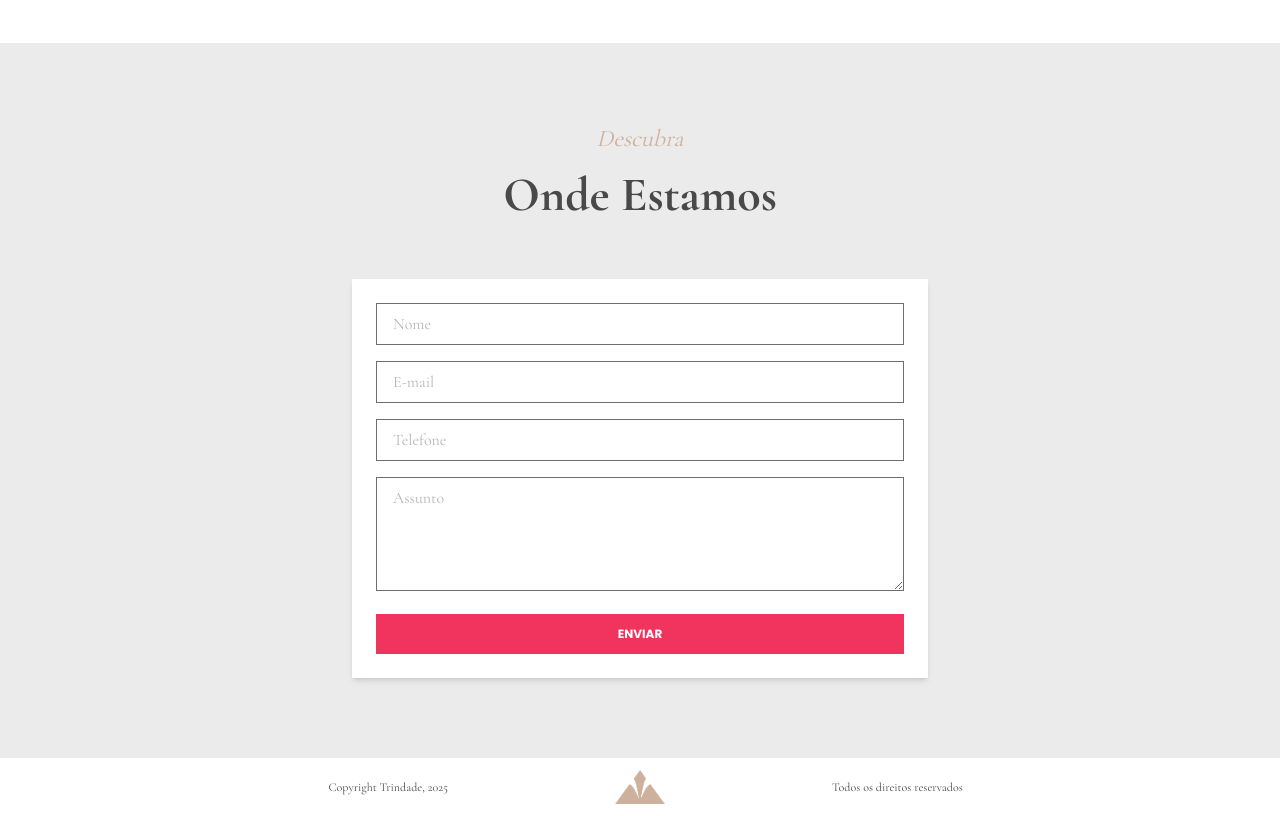
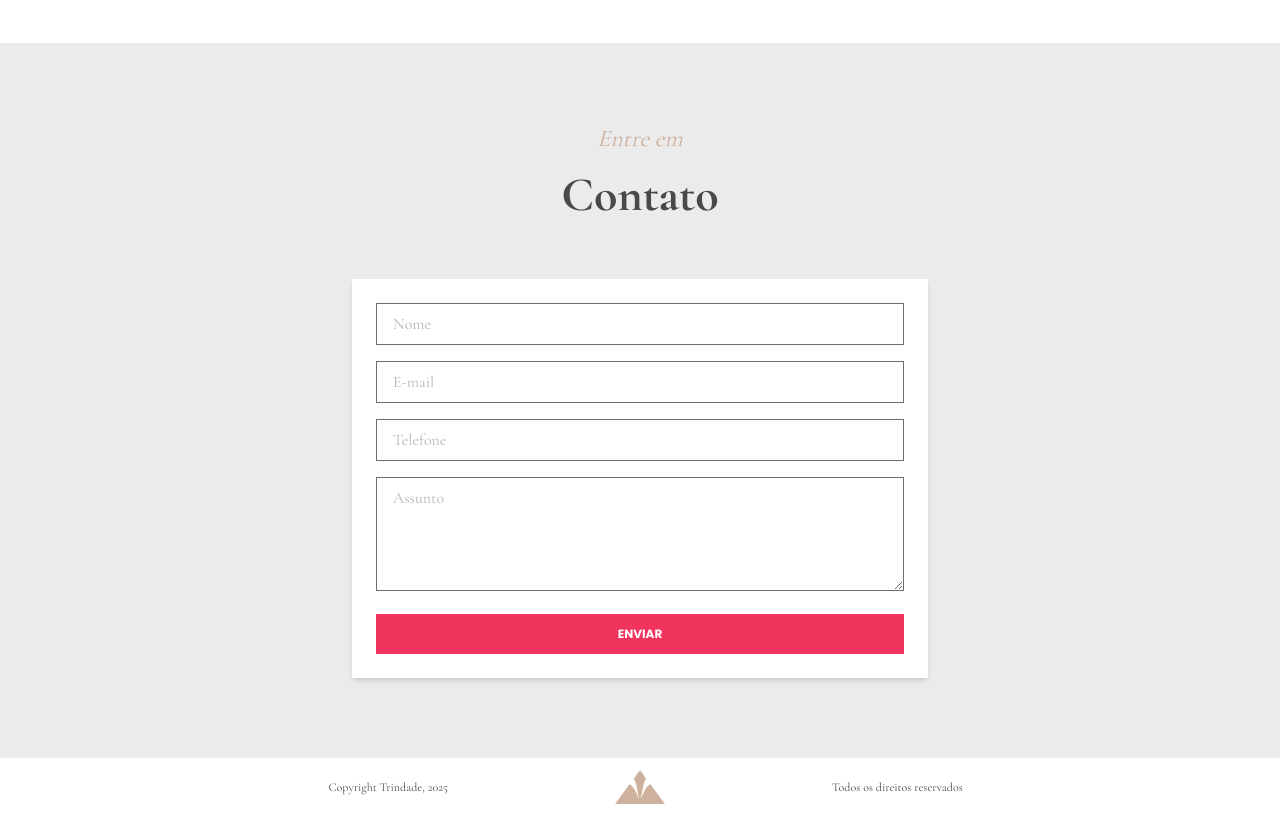
Before and after one commit to trindademasso/trindademasso.github.io, a Next.js app: page /trindade/ in a window 1280 px wide. Shown: the part 3660-4476 px from the top of the page. Built offline with nearby package versions, Linux system fonts and the light colour scheme.

Commit message:
Production

```diff
--- a/app/components/SectionFive.tsx
+++ b/app/components/SectionFive.tsx
@@ -7,10 +7,10 @@ export default function SectionFive() {
       <div id="contact" className="text-center py-20 bg-[#ebebeb]">
 
         <h4 className="text-2xl font-thin italic mb-4 text-[#CEB19C]">
-          Descubra
+          Entre em
         </h4>
         <h1 className="text-5xl font-bold mb-15 text-[#494949]">
-          Onde Estamos
+          Contato
         </h1>
         <div className="flex justify-center items-center px-10 md:px-20">
         <form className="font-mono w-full max-w-xl bg-white p-6 shadow-md text-left space-y-4">
```
